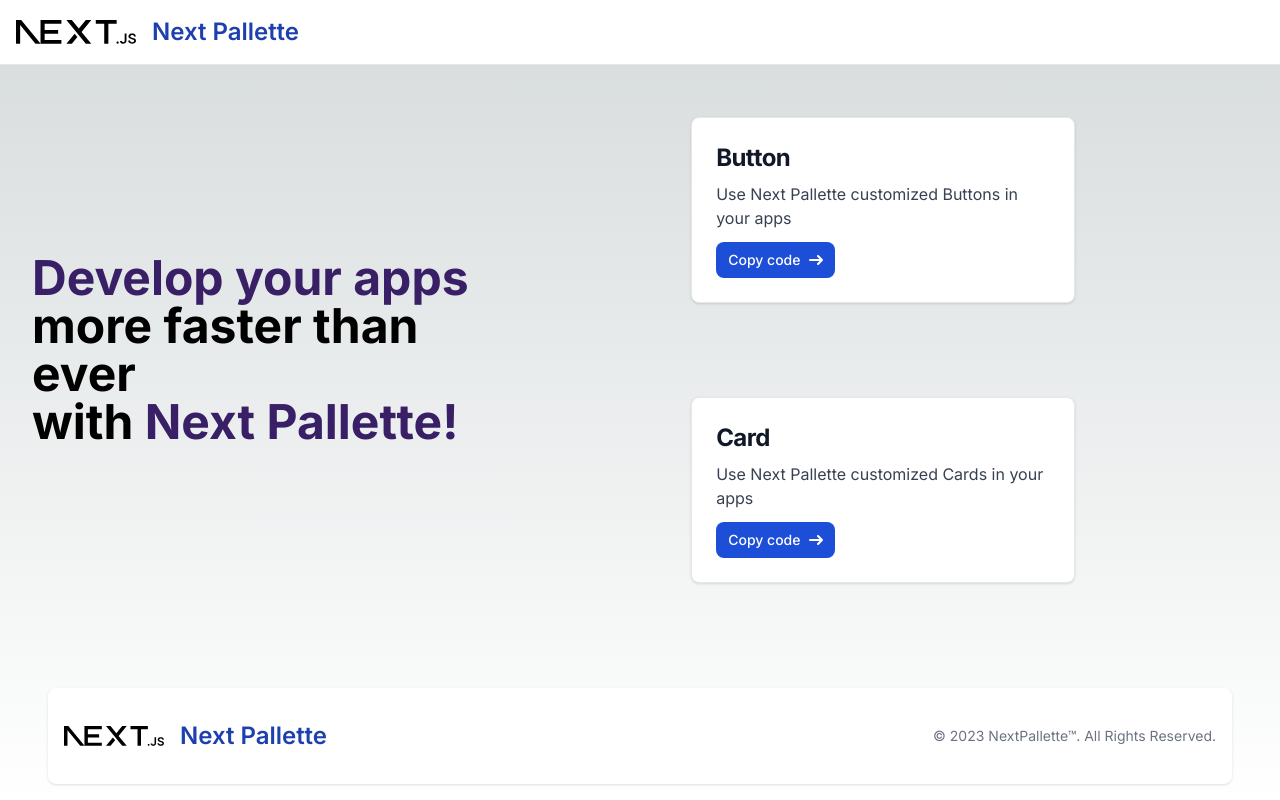
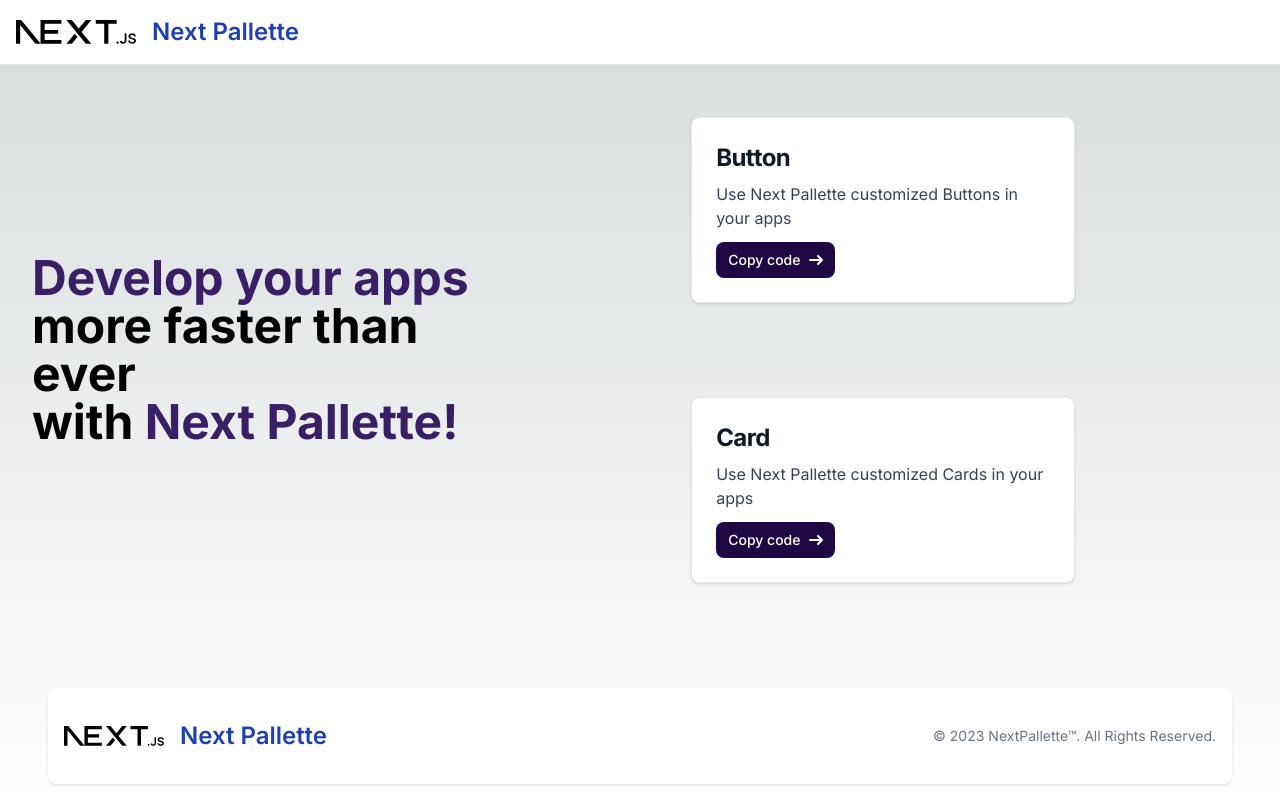
Before and after one commit to Muhammad-Shahid-Jamal/NextPallette, a Next.js app: page / in a window 1280 px wide. Built offline with nearby package versions, Linux system fonts and the light colour scheme.

Commit message:
update: button backgroud updated

```diff
--- a/components/layoutCards/index.tsx
+++ b/components/layoutCards/index.tsx
@@ -21,7 +21,7 @@
       </p>
       <a
         href="#"
-        className="inline-flex items-center px-3 py-2 text-sm font-medium text-center text-white bg-blue-700 rounded-lg hover:bg-blue-800 focus:ring-4 focus:outline-none focus:ring-blue-300 dark:bg-blue-600 dark:hover:bg-blue-700 dark:focus:ring-blue-800"
+        className="inline-flex items-center px-3 py-2 text-sm font-medium text-center text-white bg-btnBg rounded-lg hover:bg-blue-800 focus:ring-4 focus:outline-none focus:ring-blue-300 dark:bg-blue-600 dark:hover:bg-blue-700 dark:focus:ring-blue-800"
       >
         Copy code
         <svg
```
